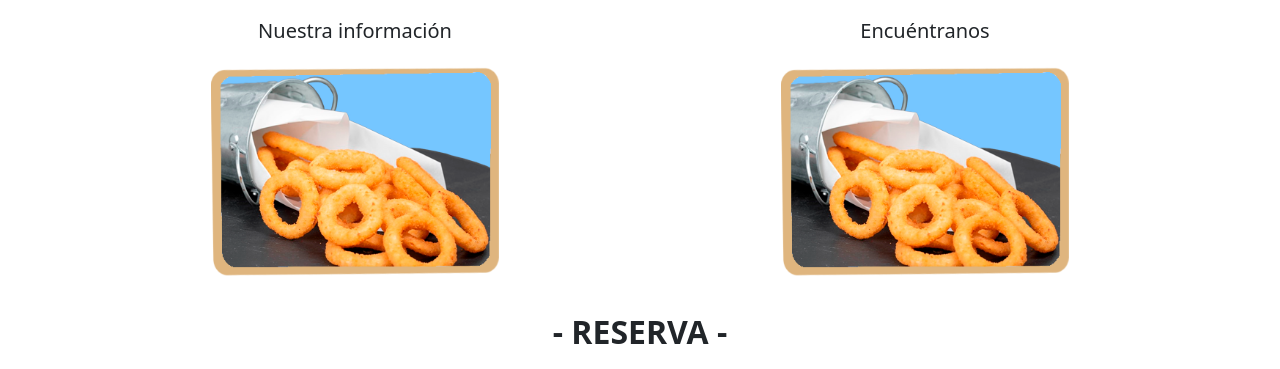
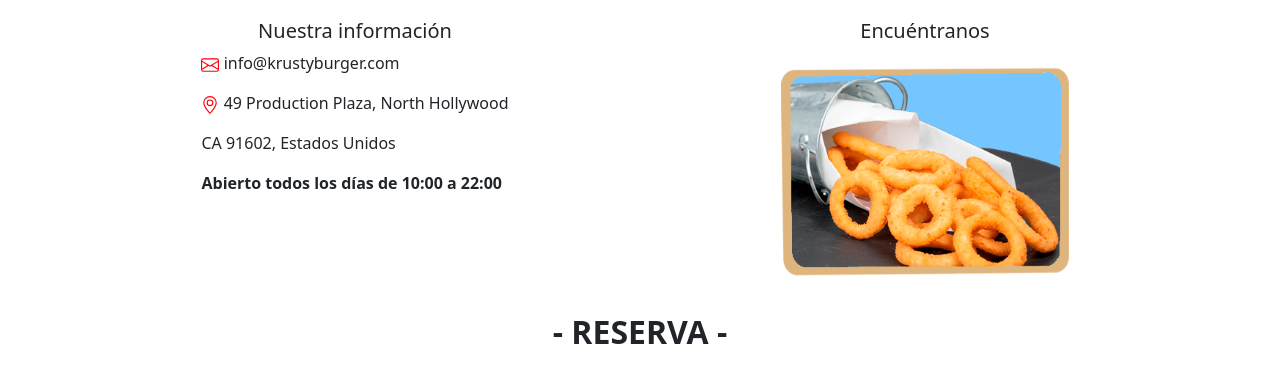
Before and after one commit to hmateu/KrustyBurgerRestaurant, a plain HTML site: page pages/contact.html in a window 1280 px wide. Shown: the part 411-780 px from the top of the page. Drawn offline with nearby package versions, Linux system fonts and the light colour scheme.

Commit message:
feat: Add the information about the location of the Krusty Burger

```diff
--- a/css/styles.css
+++ b/css/styles.css
@@ -51,9 +51,6 @@
 .menuPrice{
     margin-top: -0.5em;
 }
-/* .buttonStyle{
-    background-color: var(--navBarColor);
-} */
 .buttonStyle {
     width: 9em;
     --bs-btn-color: var(--bs-white);
--- a/pages/contact.html
+++ b/pages/contact.html
@@ -62,12 +62,33 @@
         <div class="row mb-4">
             <!-- DATA -->
             <div class="col-12 col-lg-6 d-flex justify-content-center">
-                <div class="card bg-transparent border-0" style="width: 18rem;">
+                <div class="card bg-transparent border-0">
                     <div class="card-body">
                         <h5 class="card-title d-flex justify-content-center mainPictureText">Nuestra información</h5>
-                        <!-- <p class="card-text">Los aros de cebolla Krusty pueden acompañar mejor tu menú.</p> -->
+                        <p class="card-text">
+                            <svg xmlns="http://www.w3.org/2000/svg" width="18" height="18" fill="var(--navBarColor)"
+                                class="bi bi-envelope" viewBox="0 0 16 16">
+                                <path
+                                    d="M0 4a2 2 0 0 1 2-2h12a2 2 0 0 1 2 2v8a2 2 0 0 1-2 2H2a2 2 0 0 1-2-2V4Zm2-1a1 1 0 0 0-1 1v.217l7 4.2 7-4.2V4a1 1 0 0 0-1-1H2Zm13 2.383-4.708 2.825L15 11.105V5.383Zm-.034 6.876-5.64-3.471L8 9.583l-1.326-.795-5.64 3.47A1 1 0 0 0 2 13h12a1 1 0 0 0 .966-.741ZM1 11.105l4.708-2.897L1 5.383v5.722Z" />
+                            </svg>
+                            info@krustyburger.com
+                        </p>
+                        <p class="card-text">
+                            <svg xmlns="http://www.w3.org/2000/svg" width="18" height="18" fill="var(--navBarColor)"
+                                class="bi bi-geo-alt" viewBox="0 0 16 16">
+                                <path
+                                    d="M12.166 8.94c-.524 1.062-1.234 2.12-1.96 3.07A31.493 31.493 0 0 1 8 14.58a31.481 31.481 0 0 1-2.206-2.57c-.726-.95-1.436-2.008-1.96-3.07C3.304 7.867 3 6.862 3 6a5 5 0 0 1 10 0c0 .862-.305 1.867-.834 2.94zM8 16s6-5.686 6-10A6 6 0 0 0 2 6c0 4.314 6 10 6 10z" />
+                                <path d="M8 8a2 2 0 1 1 0-4 2 2 0 0 1 0 4zm0 1a3 3 0 1 0 0-6 3 3 0 0 0 0 6z" />
+                            </svg>
+                            49 Production Plaza, North Hollywood
+                        </p>
+                        <p class="card-text">
+                            CA 91602, Estados Unidos
+                        </p>
+                        <p class="card-text fw-bold">
+                            Abierto todos los días de 10:00 a 22:00
+                        </p>
                     </div>
-                    <img src="../img/menuPage/onionRingsSupplement.png" class="card-img-top" alt="Sobre nosotros">
                 </div>
             </div>
             <!-- MAP -->
@@ -104,7 +125,8 @@
                         </div>
                         <div class="col-12">
                             <div class="form-floating mb-3">
-                                <input type="email" class="form-control" id="floatingInput" placeholder="name@example.com">
+                                <input type="email" class="form-control" id="floatingInput"
+                                    placeholder="name@example.com">
                                 <label for="floatingInput">Correo electrónico</label>
                             </div>
                         </div>
```
